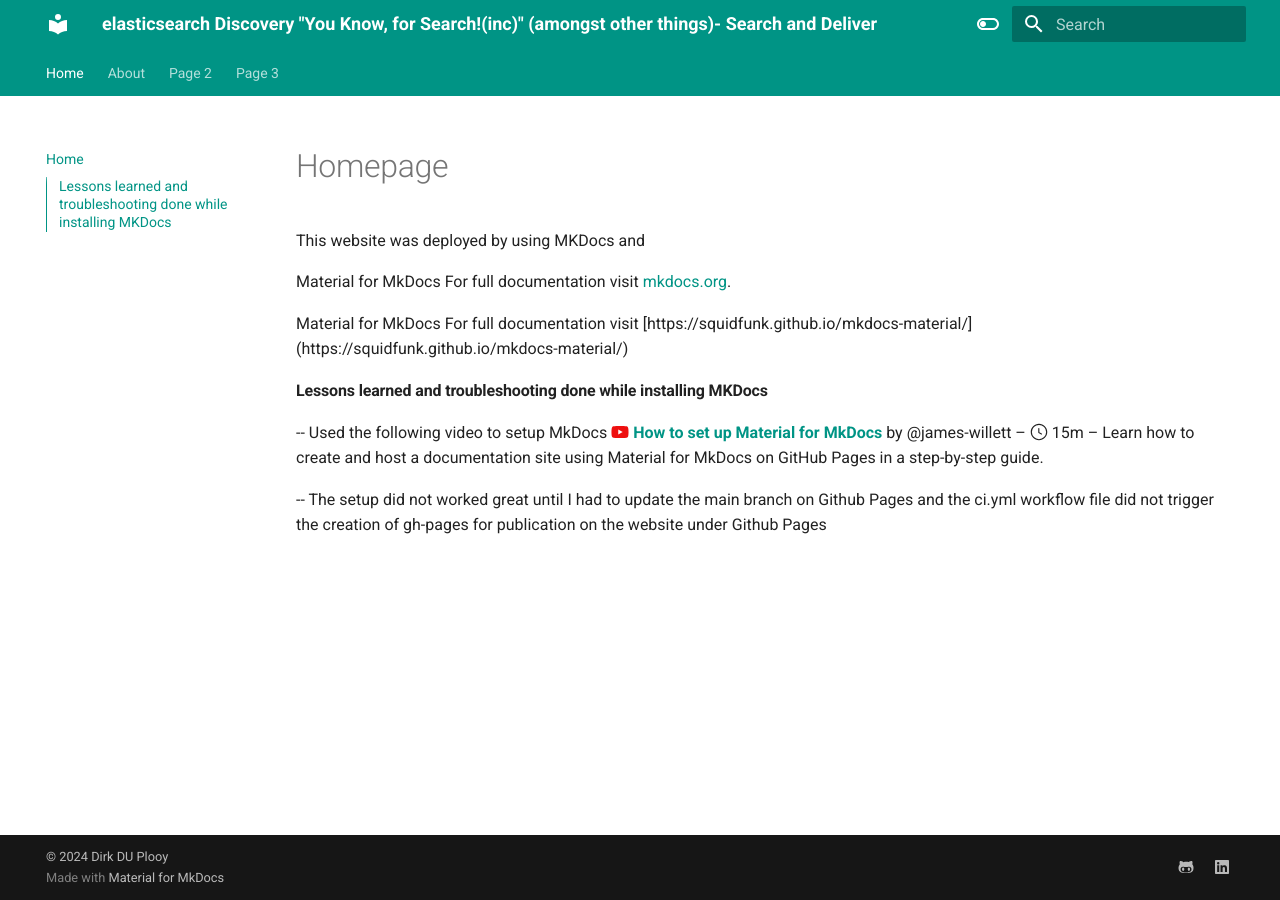
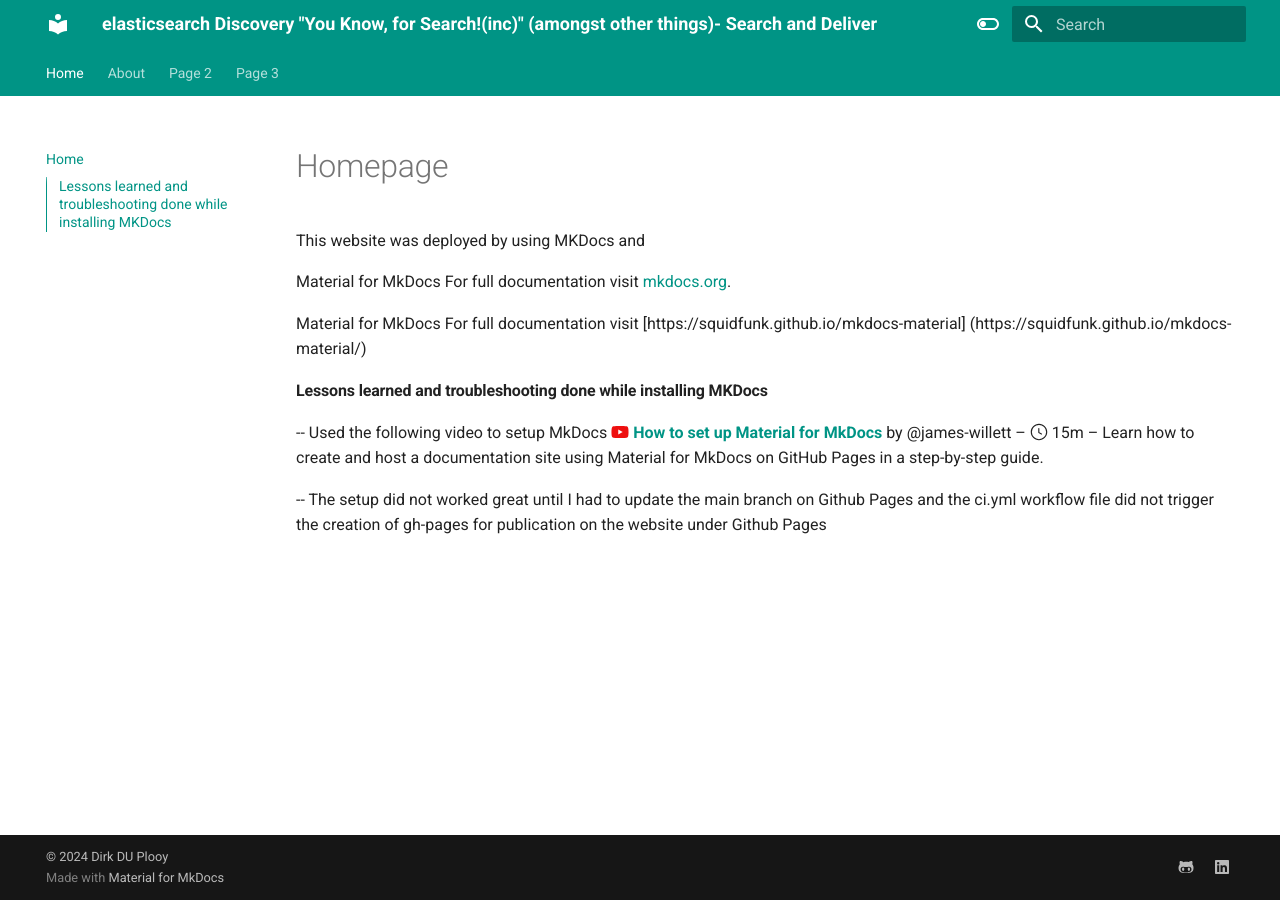
Before and after one commit to dirkduplooy/Elasticsearch, an MkDocs documentation site: the page built from docs/index.md, in a window 1280 px wide. Built offline with MkDocs 1.6.1 and Material for MkDocs 9.7.7, drawn with Linux system fonts in a browser that asks for light colours.

```diff
--- a/docs/index.md
+++ b/docs/index.md
@@ -5,7 +5,7 @@ Material for MkDocs
 For full documentation visit [mkdocs.org](https://www.mkdocs.org).
 
 Material for MkDocs
-For full documentation visit [https://squidfunk.github.io/mkdocs-material/] (https://squidfunk.github.io/mkdocs-material/)
+For full documentation visit [https://squidfunk.github.io/mkdocs-material] (https://squidfunk.github.io/mkdocs-material/)
 
 #### Lessons learned and troubleshooting done while installing MKDocs
 --
```
